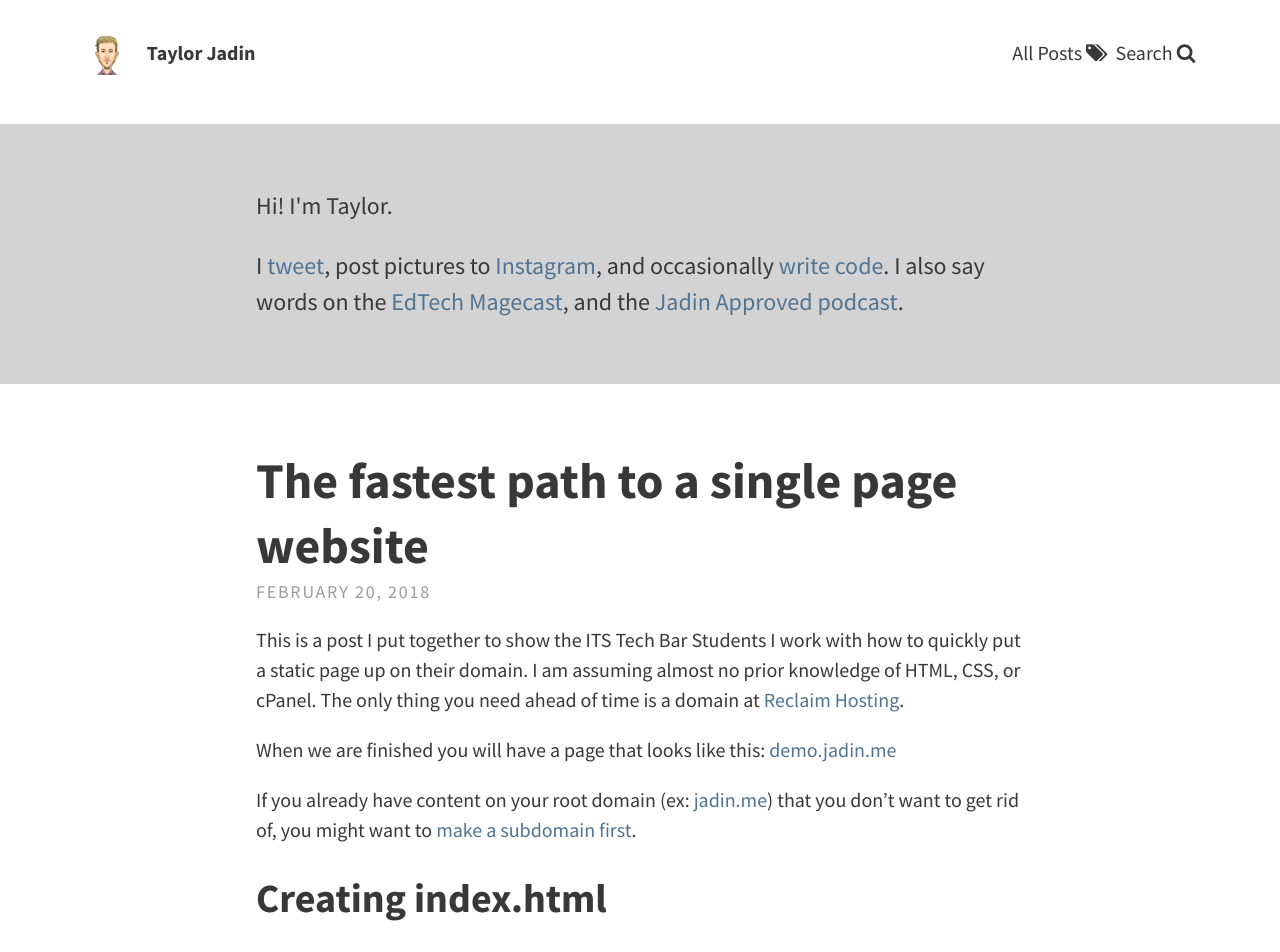
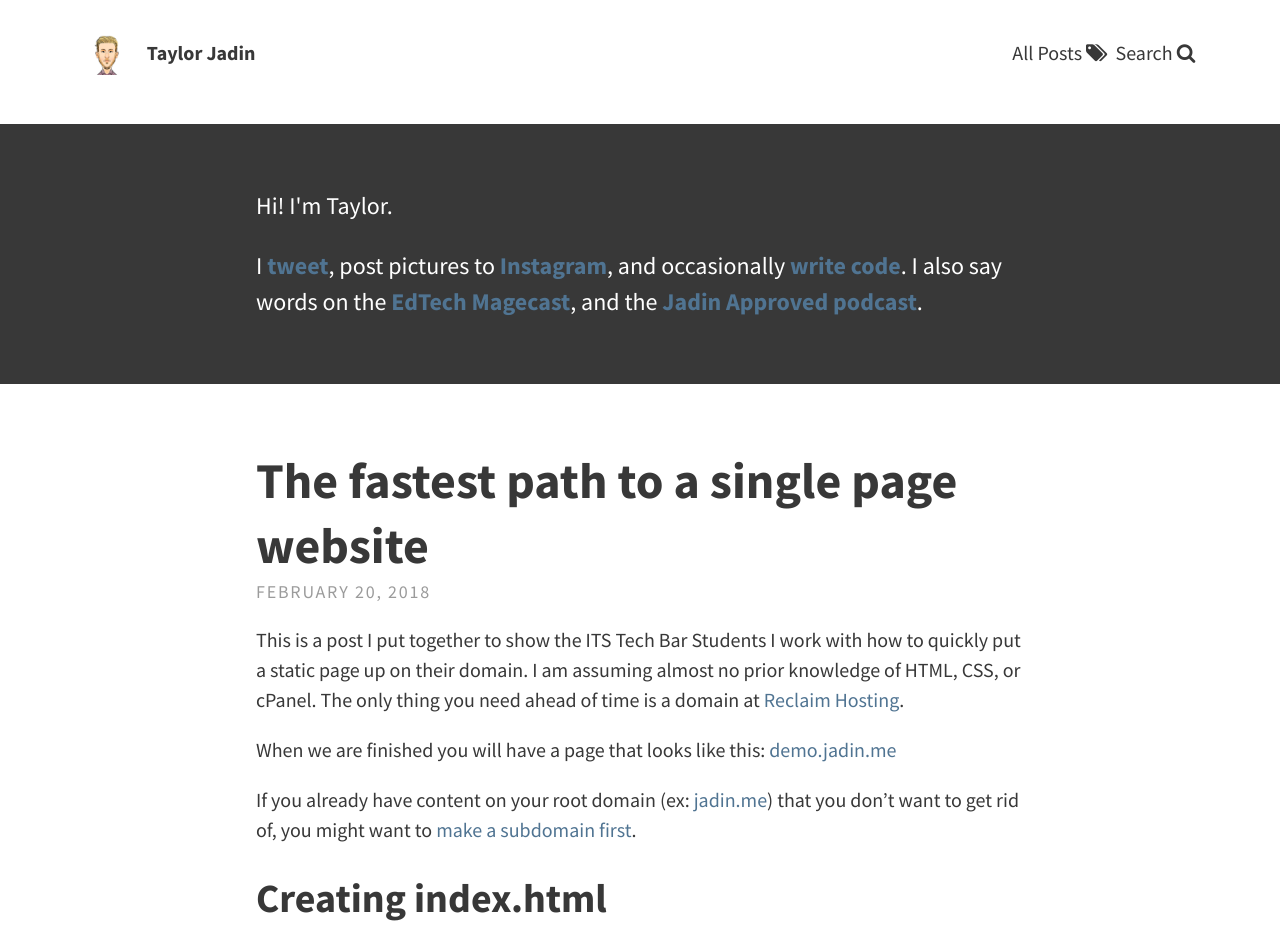
Before and after one commit to TaylorJadin/jadin.me-jekyll, a Jekyll site: the page built from index.html, in a window 1280 px wide. Shown: the top 952 px of the page. Built offline with Jekyll 4.4.1, drawn with Linux system fonts in a browser that asks for light colours; the list of posts is cut into pages by our own code.

Commit message:
tweak header more

```diff
--- a/_sass/base/_variables.scss
+++ b/_sass/base/_variables.scss
@@ -2,7 +2,6 @@
 $font-family-main: 'Source Sans Pro', Helvetica, Arial, sans-serif;
 $font-family-headings: 'Source Sans Pro', Helvetica, Arial, sans-serif;
 $font-size: 1.25em;
-
 
 // Padding
 $padding-large: 20%;
@@ -32,21 +31,18 @@ $header-link-color: #383838;
 $feature-image-text-color: #fff;
 $feature-image-size: cover; // options include "cover", "contain", "auto"
 // Header description box
-$header-desc-background-color: lightgray;
-$header-desc-text-color: #383838;
+$header-desc-background-color: #383838;
+$header-desc-text-color: white;
 
 // Mobile display
 $break: 768px;
 $sm-break: 450px;
-
 
 /*  Syntax highlighting  */
 // Syntax typography
 $monospace: Monaco, Consolas, "Lucida Console", monospace !default;
 $font-size-code: 0.75em !default; // ~12px
 $border-radius: 4px !default;
-
-
 
 // base16 Material Theme
 $base00: #263238 !default;  // Default Background
--- a/_sass/layouts/_index.scss
+++ b/_sass/layouts/_index.scss
@@ -15,17 +15,11 @@
     @media screen and (max-width: 850px) {
         background-size: 100% auto;
     }
-
-    //For white images
-    p,
-    a,
-    li,
-    h1,
-    h2,
-    h3,
-    h4,
-    h5 {
-        // @extend .header-txt-shadow;
+    a  {
+        font-weight: bold;
+    }
+    a:hover {
+        text-decoration: underline;
     }
 
     p:last-child {
```
Also changed, not shown: _config.yml (line endings or trailing spaces), assets/img/callout.jpg (deleted).
